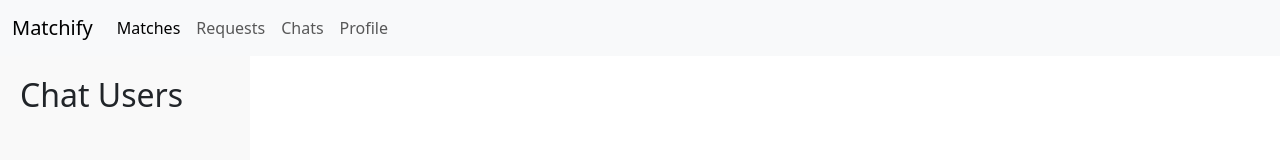
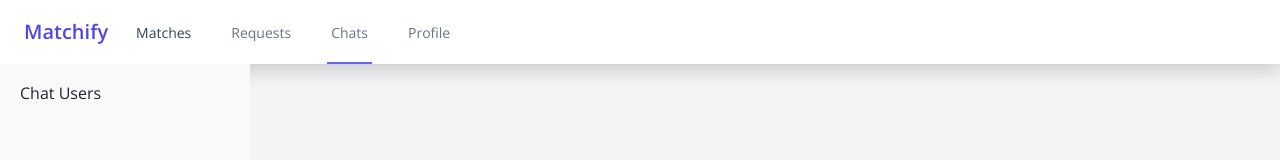
Before and after one commit to Enigma-52/Matchify, a website with bundled scripts: page public/chat.html in a window 1280 px wide. Built offline with nearby package versions, Linux system fonts and the light colour scheme; no server answers.

Commit message:
fix design nav

```diff
--- a/public/chat.html
+++ b/public/chat.html
@@ -6,23 +6,48 @@
     <title>Document</title>
     <link href="https://cdn.jsdelivr.net/npm/bootstrap@5.3.2/dist/css/bootstrap.min.css" rel="stylesheet" integrity="sha384-T3c6CoIi6uLrA9TneNEoa7RxnatzjcDSCmG1MXxSR1GAsXEV/Dwwykc2MPK8M2HN" crossorigin="anonymous">
     <link rel="stylesheet" href="./styles/chat.css">
+    <script src="https://cdn.tailwindcss.com"></script>
+    <link rel="stylesheet" href="https://cdnjs.cloudflare.com/ajax/libs/font-awesome/5.15.3/css/all.min.css"></link>
+    <style>
+        @import url('https://fonts.googleapis.com/css2?family=Open+Sans:wght@400;600;700&display=swap');
+        body {
+            font-family: 'Open Sans', sans-serif;
+        }
+    </style>
 </head>
-<body>
-  <nav class="navbar navbar-expand-lg bg-body-tertiary">
-    <div class="container-fluid">
-      <a class="navbar-brand" href="#">Matchify</a>
-      <button class="navbar-toggler" type="button" data-bs-toggle="collapse" data-bs-target="#navbarNavAltMarkup" aria-controls="navbarNavAltMarkup" aria-expanded="false" aria-label="Toggle navigation">
-        <span class="navbar-toggler-icon"></span>
-      </button>
-      <div class="collapse navbar-collapse" id="navbarNavAltMarkup">
-        <div class="navbar-nav">
-          <a class="nav-link active" aria-current="page" href="callback.html">Matches</a>
-          <a class="nav-link" href="requests.html">Requests</a>
-          <a class="nav-link" href="chat.html">Chats</a>
-          <a class="nav-link" href="profile.html">Profile</a>
-        </div>
+<body class="bg-gray-100">
+  <nav class="bg-white shadow">
+      <div class="max-w-7xl mx-auto px-4 sm:px-6 lg:px-8">
+          <div class="flex justify-between h-16">
+              <div class="flex">
+                  <div class="-ml-2 mr-2 flex items-center md:hidden">
+                      <!-- Mobile menu button -->
+                      <button class="text-gray-800 inline-flex items-center justify-center p-2 rounded-md hover:text-gray-500 focus:outline-none focus:ring-2 focus:ring-inset focus:ring-indigo-500" aria-expanded="false">
+                          <span class="sr-only">Open main menu</span>
+                          <!-- Icon when menu is closed. -->
+                          <i class="fas fa-bars"></i>
+                      </button>
+                  </div>
+                  <div class="flex-shrink-0 flex items-center">
+                      <a href="#" class="text-xl font-semibold text-indigo-600">Matchify</a>
+                  </div>
+                  <div class="hidden md:ml-6 md:flex md:space-x-8">
+                      <a href="callback.html" class=" text-gray-700 inline-flex items-center px-1 pt-1 border-b-2 border-transparent text-sm font-medium" >
+                          Matches
+                      </a>
+                      <a href="requests.html" class=" text-gray-500 hover:text-gray-900 inline-flex items-center px-1 pt-1 border-b-2 border-transparent  text-sm font-medium" >
+                          Requests
+                      </a>
+                      <a href="chat.html" class="border-indigo-500 text-gray-500 hover:text-gray-700 inline-flex items-center px-1 pt-1 border-b-2 text-sm font-medium" aria-current="page">
+                          Chats
+                      </a>
+                      <a href="profile.html" class="text-gray-500 hover:text-gray-700 inline-flex items-center px-1 pt-1 border-b-2 border-transparent text-sm font-medium">
+                          Profile
+                      </a>
+                  </div>
+              </div>
+          </div>
       </div>
-    </div>
   </nav>
 
     <div class="chat-container">
--- a/public/scripts/callback.js
+++ b/public/scripts/callback.js
@@ -33,8 +33,8 @@ function createModal(userId) {
                     <input type="text" id="input2" name="input2"><br><br>
                     <label for="input3">Input 3:</label>
                     <input type="text" id="input3" name="input3"><br><br>
-                    <button class="skip-button">Skip</button>
-                    <button class="send-button">Send</button>
+                    <button class="button skip-button">Skip</button>
+                    <button class="button send-button">Send</button>
                     </div>
             `;
 
@@ -167,7 +167,7 @@ function fetchMatchingSongs() {
                 row.innerHTML = `
                     <td>${userId}</td>
                     <td>${matchingSongsCount}</td>
-                    <td><button class="modal-button" onclick="createModal('${userId}')">Open Modal</button></td>
+                    <td><button  onclick="createModal('${userId}')">Open Modal</button></td>
                 `;
                 matchingSongsBody.appendChild(row);
             });
--- a/public/styles/modal.css
+++ b/public/styles/modal.css
@@ -36,6 +36,7 @@
     text-decoration: none;
 }
 
+/* Input styles */
 .input-group {
     margin-bottom: 15px;
 }
@@ -52,11 +53,12 @@ input[type="text"] {
     border-radius: 4px;
 }
 
+/* Button styles */
 .button-group {
     text-align: right;
 }
 
-button {
+.button {
     padding: 8px 16px;
     margin-left: 10px;
     border: none;
```
